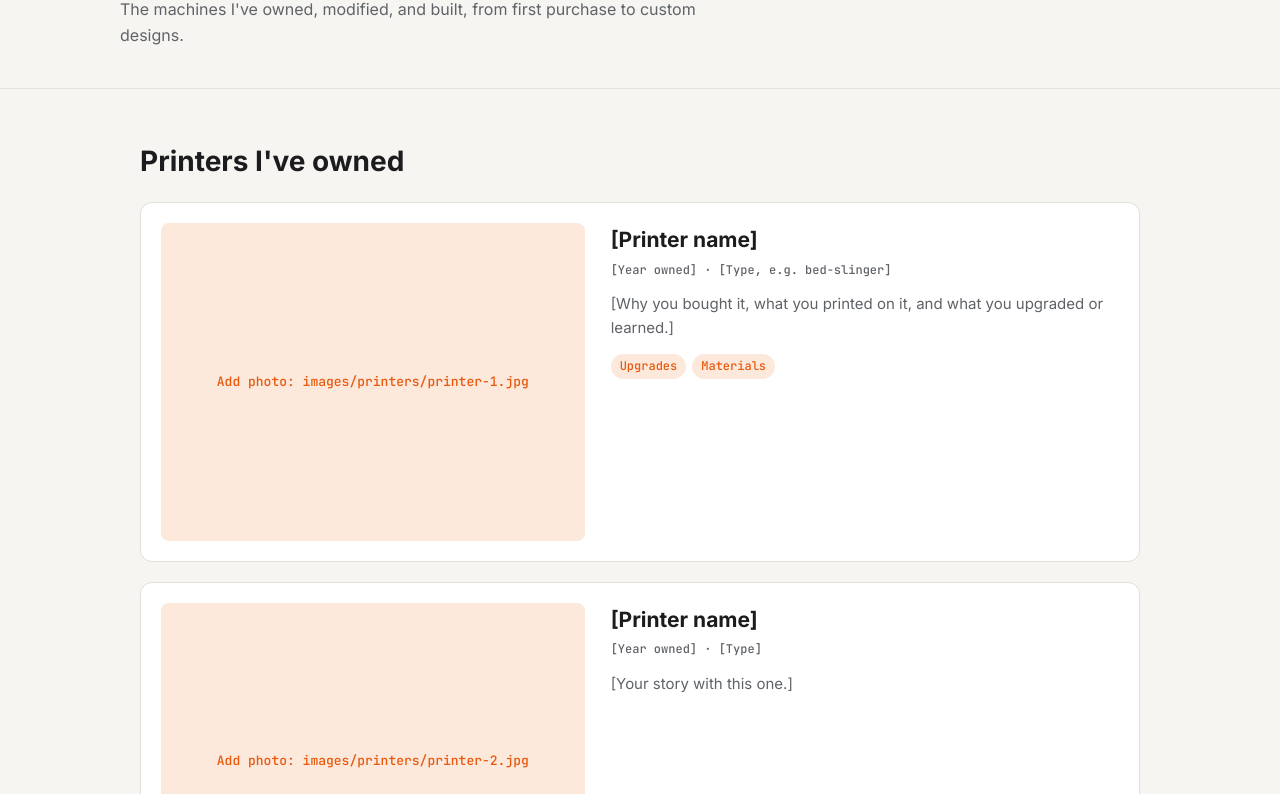
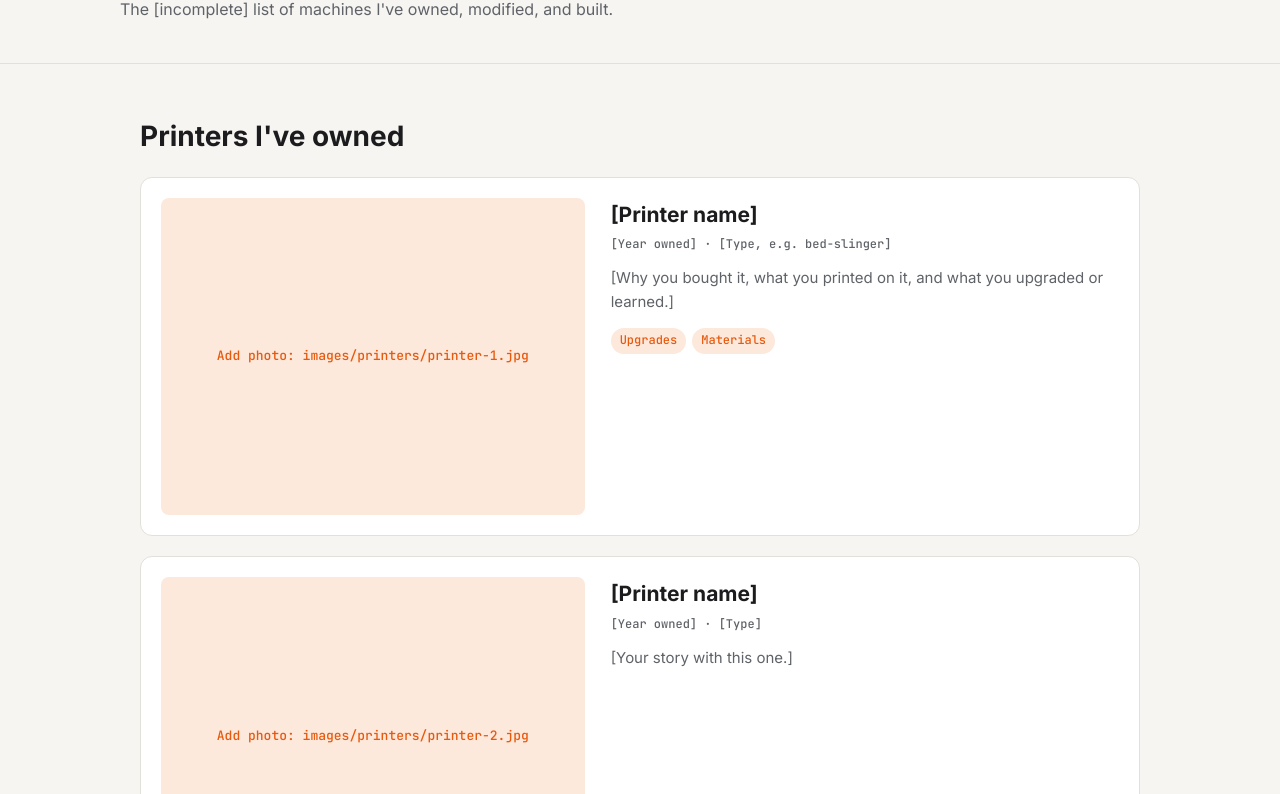
Before and after one commit to scott-bernetich/scott-bernetich.github.io, a plain HTML site: page printers.html in a window 1280 px wide. Shown: the part 226-1020 px from the top of the page. Drawn offline with Linux system fonts and the light colour scheme.

Commit message:
Revise description for 3D printers section
Updated the description of the 3D printers section to indicate the list is incomplete.

```diff
--- a/printers.html
+++ b/printers.html
@@ -25,7 +25,7 @@
 <div class="wrap page-head">
   <a class="back" href="index.html#projects">&larr; All projects</a>
   <h1>All My 3D Printers</h1>
-  <p class="lead">The machines I've owned, modified, and built, from first purchase to custom designs.</p>
+  <p class="lead">The [incomplete] list of machines I've owned, modified, and built.</p>
 </div>
 
 <main class="page-body">
```
